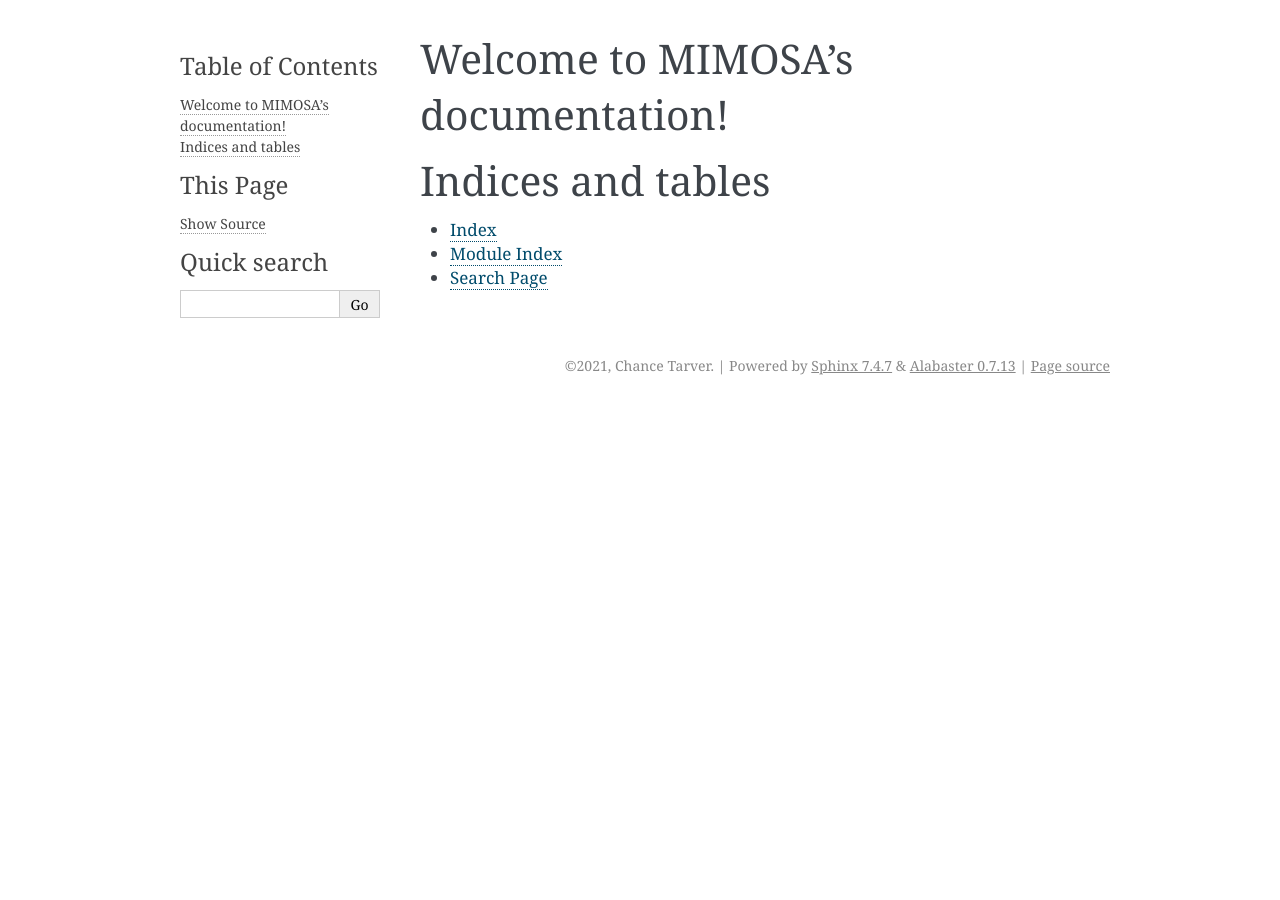
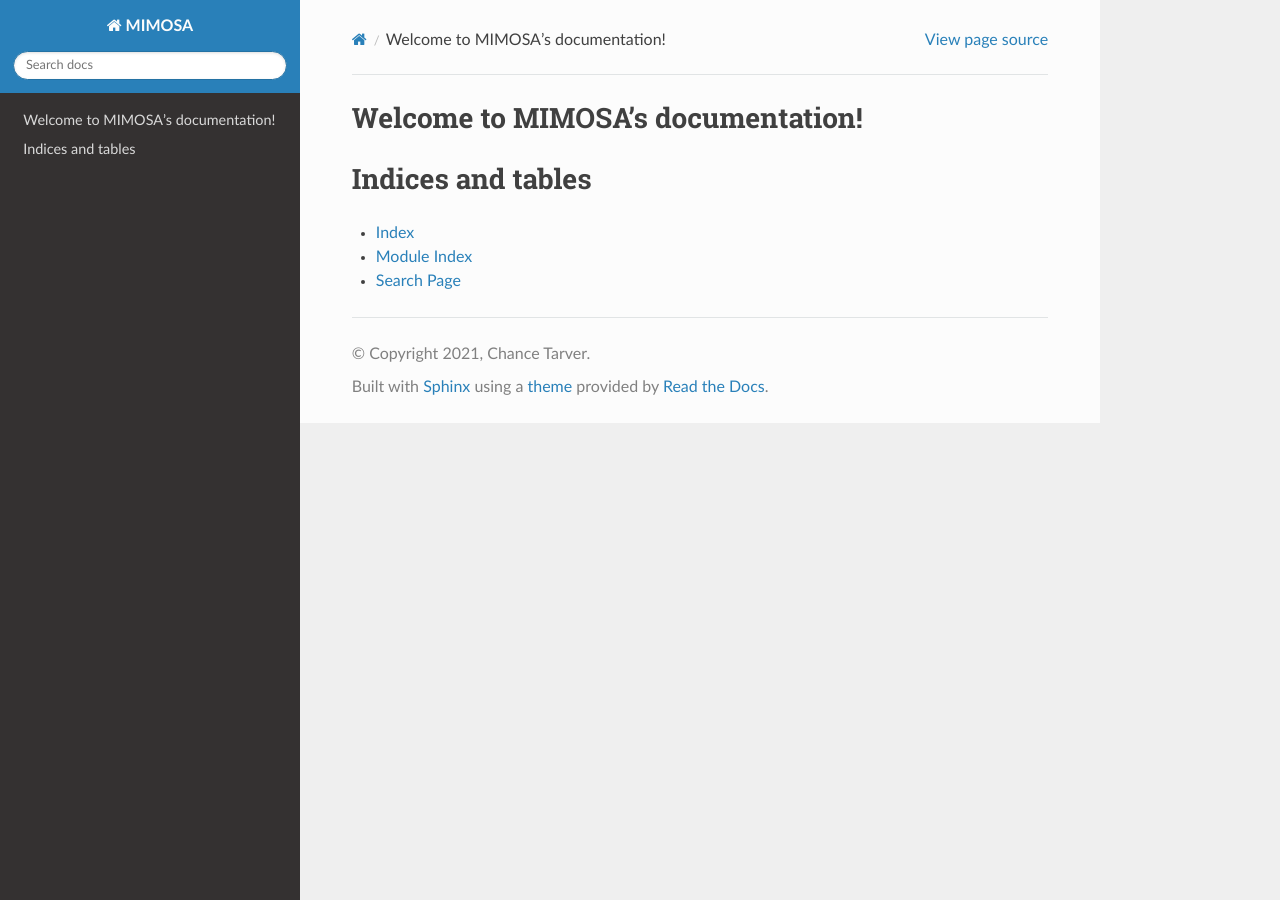
Before and after one commit to ctarver/MIMOSA, a Sphinx documentation site: the page built from docs/index.rst, in a window 1280 px wide. Built offline with Sphinx 7.4.7 and the Read the Docs theme 2.0.0, drawn with Linux system fonts in a browser that asks for light colours; the version number could not be read and is left out.

Commit message:
Update conf.py

```diff
--- a/docs/conf.py
+++ b/docs/conf.py
@@ -10,9 +10,9 @@
 # add these directories to sys.path here. If the directory is relative to the
 # documentation root, use os.path.abspath to make it absolute, like shown here.
 #
-# import os
-# import sys
-# sys.path.insert(0, os.path.abspath('.'))
+import os
+import sys
+sys.path.insert(0, os.path.abspath('.'))
 
 
 # -- Project information -----------------------------------------------------
@@ -44,13 +44,15 @@ templates_path = ['_templates']
 # This pattern also affects html_static_path and html_extra_path.
 exclude_patterns = ['_build', 'Thumbs.db', '.DS_Store']
 
+# If true, `todo` and `todoList` produce output, else they produce nothing.
+todo_include_todos = True
 
 # -- Options for HTML output -------------------------------------------------
 
 # The theme to use for HTML and HTML Help pages.  See the documentation for
 # a list of builtin themes.
 #
-html_theme = 'alabaster'
+html_theme = 'sphinx_rtd_theme'
 
 # Add any paths that contain custom static files (such as style sheets) here,
 # relative to this directory. They are copied after the builtin static files,
```
